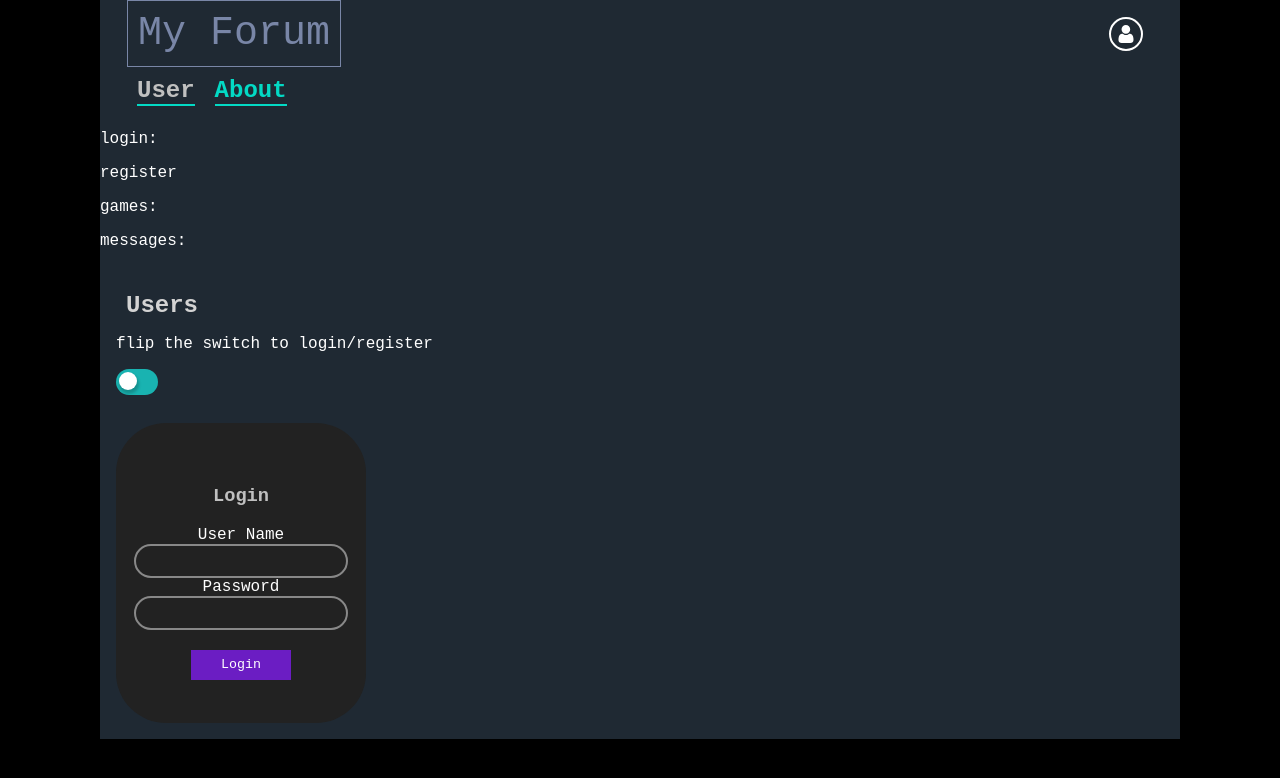
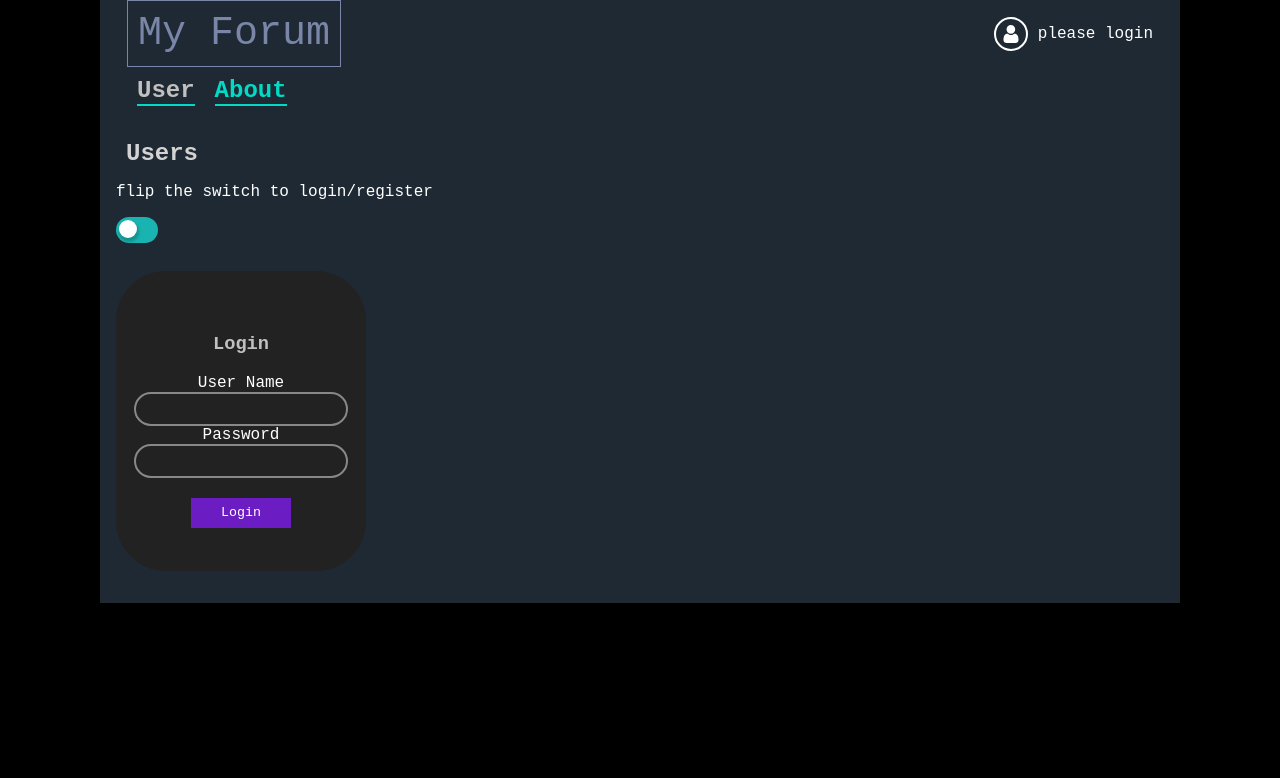
Before and after one commit to Aqveduktis/forum-fp-fe, a React (Create React App) app: page /user in a window 1280 px wide. Shown: the top 778 px of the page. Built offline with nearby package versions, Linux system fonts and the light colour scheme; a web font is replaced by a local one.

Commit message:
handle login

```diff
--- /dev/null
+++ b/src/components/Footer.js
@@ -0,0 +1,11 @@
+import React from 'react';
+import { StatusMessages } from './StatusMessages';
+import { Banner } from 'lib/containers';
+
+export const Footer = () => {
+	return (
+		<Banner>
+			<StatusMessages />
+		</Banner>
+	);
+};
--- a/src/components/Header.js
+++ b/src/components/Header.js
@@ -3,12 +3,9 @@ import { Link } from 'react-router-dom';
 import {useSelector} from 'react-redux'
 import styled, {keyframes} from 'styled-components';
 import {StyledLink} from '../lib/shared'
-import { Title } from 'lib/text';
+import { Title, Text } from 'lib/text';
 import { Banner } from 'lib/containers';
-import {Result} from '../components/Result'
-import { StatusMessages } from './StatusMessages';
 import { UserLogo } from 'lib/UserLogo';
-
 
 const LinkNav = styled.nav`
 margin: 10px 0;
@@ -23,24 +20,30 @@ const colorChanging = keyframes`
 100% {color: white;}
 
 `
+const Wrapper = styled.div`
+display: flex;
+justify-content: flex-end;
+align-items: center;
 
+`
 
 
 const Loading = styled.p`
 font-size: 20px;
 font-width: bold;
 animation: ${colorChanging} 5s linear infinite;
-
 `
 
 
 export const Header = () => {
 	const isLoading = useSelector((state)=>state.userStore.isLoading)
+	const name = useSelector((state)=>state.userStore.user.name)
 	return (
 		<>
     <Banner>
       <Title to="/">My Forum</Title>
-			<UserLogo size={100} />
+			<Wrapper><UserLogo size={100} /><Text>{ name ? name : "please login"}</Text></Wrapper>
+
     </Banner>
 		<Banner>
 		<LinkNav>
@@ -49,10 +52,6 @@ export const Header = () => {
 			</LinkNav>
 			{isLoading && <Loading>Loading</Loading>}
     </Banner>
-
-    <StatusMessages />
-		<Result />
 		</>
-
 	);
 };
--- a/src/components/Login.js
+++ b/src/components/Login.js
@@ -1,23 +1,31 @@
-import React, { useState } from 'react';
+import React, { useState, useEffect } from 'react';
+import { useHistory } from 'react-router-dom';
 import { useSelector, useDispatch } from 'react-redux';
 import { userStore, login } from 'reducers/userStore';
-import {MyForm} from './MyForm'
+import { MyForm } from './MyForm';
 
 export const Login = () => {
 	// const [name, setName] = useState("")
 	// const [password, setPassword] = useState("")
-
-const dispatch = useDispatch()
+	const userName = useSelector((state) => state.userStore.user.name);
+	let history = useHistory();
+	const dispatch = useDispatch();
 
 	const handleLogin = (name, password) => {
-  dispatch(login(name, password))
+		dispatch(login(name, password));
+	};
+	useEffect(
+		() => {
+			if (userName) {
+				history.push('/');
 			}
+		},
+		[ userName ]
+	);
 
-
-return(
+	return (
 		<div>
 			<MyForm info="Login" handleSubmit={handleLogin} />
-
 		</div>
-)
-}
+	);
+};
--- a/src/components/Result.js
+++ /dev/null
@@ -1,14 +0,0 @@
-import React, { useState } from 'react';
-import { useSelector, useDispatch } from 'react-redux';
-import { Text } from 'lib/text';
-
-export const Result = () => {
-	const myName = useSelector((state) => state.userStore.user.name);
-	const loading = useSelector((state) => state.userStore.isLoading);
-	return (
-		<div>
-			{myName && <Text>current user {myName}</Text>}
-			{loading && <Text>Loading</Text>}
-		</div>
-	);
-};
--- a/src/components/StatusMessages.js
+++ b/src/components/StatusMessages.js
@@ -1,18 +1,18 @@
-import React from 'react'
-import { useSelector } from 'react-redux'
-import {Text} from 'lib/text'
+import React from 'react';
+import { useSelector } from 'react-redux';
+import { Text } from 'lib/text';
 
 export const StatusMessages = () => {
-const loginText = useSelector((state)=>state.userStore.loginMessage)
-const registerText = useSelector((state)=>state.userStore.registerMessage)
-const gameText = useSelector((state)=>state.gameStore.fetchingStatus)
-const messageText = useSelector((state)=>state.messageStore.messageStatus)
-  return(
-    <div>
-    <Text>login: {loginText}</Text>
-    <Text>register {registerText}</Text>
-    <Text> games: {gameText}</Text>
-    <Text> messages: {messageText}</Text>
-    </div>
-  )
-}
+	const loginText = useSelector((state) => state.userStore.loginMessage);
+	const registerText = useSelector((state) => state.userStore.registerMessage);
+	const gameText = useSelector((state) => state.gameStore.fetchingStatus);
+	const messageText = useSelector((state) => state.messageStore.messageStatus);
+	return (
+		<div>
+			<Text>{loginText}</Text>
+			<Text>{registerText}</Text>
+			<Text>{gameText}</Text>
+			<Text>{messageText}</Text>
+		</div>
+	);
+};
--- a/src/pages/HomePage.js
+++ b/src/pages/HomePage.js
@@ -6,10 +6,11 @@ import { UserPage } from './UserPage';
 import { Header } from 'components/Header';
 import { Home } from 'components/Home';
 import { Box } from 'lib/containers';
+import { Footer } from 'components/Footer';
 
 export const HomePage = () => {
 	return (
-    <Box>
+		<Box>
 			<BrowserRouter>
 				<Header />
 				<Switch>
@@ -26,7 +27,8 @@ export const HomePage = () => {
 						<GameDetails />
 					</Route>
 				</Switch>
+				<Footer />
 			</BrowserRouter>
-    </Box>
+		</Box>
 	);
 };
--- a/src/pages/UserPage.js
+++ b/src/pages/UserPage.js
@@ -1,12 +1,11 @@
-import React, { useState } from 'react'
-import { useDispatch, useSelector } from 'react-redux'
-import styled from 'styled-components'
-import { Login } from '../components/Login'
-import { Register } from '../components/Register'
-import { Result } from '../components/Result'
-import { Page } from 'lib/containers'
-import {PageTitle, Text} from 'lib/text'
-import {CheckBoxWrapper, CheckBox, CheckBoxLabel} from 'lib/shared'
+import React, { useState } from 'react';
+import { useDispatch, useSelector } from 'react-redux';
+import styled from 'styled-components';
+import { Login } from '../components/Login';
+import { Register } from '../components/Register';
+import { Page } from 'lib/containers';
+import { PageTitle, Text } from 'lib/text';
+import { CheckBoxWrapper, CheckBox, CheckBoxLabel } from 'lib/shared';
 
 const Wrapper = styled.div`
 	width: 100%;
@@ -14,25 +13,26 @@ display: flex;
 	flex-wrap: wrap;
 	justify-content: space-between;
 	align-items: center;
-`
+`;
 
 export const UserPage = () => {
-const dispatch = useDispatch()
-const [checked, setChecked] = useState(false)
+	const dispatch = useDispatch();
+	const [ checked, setChecked ] = useState(false);
 
-  return(
+	return (
 		<Page>
 			<PageTitle>Users</PageTitle>
 			<Text>flip the switch to login/register</Text>
 			<CheckBoxWrapper>
-        <CheckBox id="checkbox" type="checkbox" checked={checked} onChange={(e)=>setChecked(e.target.checked)} />
+				<CheckBox
+					id="checkbox"
+					type="checkbox"
+					checked={checked}
+					onChange={(e) => setChecked(e.target.checked)}
+				/>
 				<CheckBoxLabel htmlFor="checkbox" />
 			</CheckBoxWrapper>
-    <Wrapper>
-    {checked ? <Register /> : <Login /> }
-    </Wrapper>
-    <Result />
+			<Wrapper>{checked ? <Register /> : <Login />}</Wrapper>
 		</Page>
-
-  )
-}
+	);
+};
--- a/src/reducers/userStore.js
+++ b/src/reducers/userStore.js
@@ -1,4 +1,5 @@
 import { createSlice } from '@reduxjs/toolkit';
+import { useHistory } from 'react-router-dom';
 
 const initialState = {
 	user: {
@@ -8,7 +9,7 @@ const initialState = {
 	},
 	messages: [],
 	loginMessage: null,
-  registerMessage: null,
+	registerMessage: null,
 	isLoading: false
 };
 
@@ -23,7 +24,7 @@ export const userStore = createSlice({
 		setLoginMessage: (state, action) => {
 			state.loginMessage = action.payload;
 		},
-    	setRegisterMessage: (state, action) => {
+		setRegisterMessage: (state, action) => {
 			state.registerMessage = action.payload;
 		},
 		setLoading: (state, action) => {
@@ -36,24 +37,25 @@ export const login = (name, password) => {
 	const LOGIN_URL = 'http://localhost:8080/sessions';
 	return (dispatch) => {
 		dispatch(userStore.actions.setLoading(true));
-    dispatch(userStore.actions.setLoginMessage("trying to login"))
+		dispatch(userStore.actions.setLoginMessage('trying to login'));
 		fetch(LOGIN_URL, {
 			method: 'POST',
 			body: JSON.stringify({ name, password }),
 			headers: { 'Content-Type': 'application/json' }
 		})
 			.then((res) => {
-				console.log(res.ok);
+				console.log(res.status);
 				if (res.ok) {
 					return res.json();
 				} else {
-					throw 'could not login';
+					throw `could not login, error:${res.status}`;
 				}
 			})
 			.then((json) => {
 				console.log(json);
 				dispatch(userStore.actions.loginUser({ name: name, id: json.userId, accessToken: json.accessToken }));
-        dispatch(userStore.actions.setLoginMessage("sucessful login"))
+				dispatch(userStore.actions.setLoginMessage(null));
+				dispatch(userStore.actions.setRegisterMessage(null));
 				dispatch(userStore.actions.setLoading(false));
 			})
 			.catch((err) => {
@@ -65,8 +67,8 @@ export const login = (name, password) => {
 export const register = (name, password) => {
 	const REG_URL = 'http://localhost:8080/users';
 	return (dispatch) => {
-    dispatch(userStore.actions.setLoading(true));
-    dispatch(userStore.actions.setRegisterMessage("trying to register"))
+		dispatch(userStore.actions.setLoading(true));
+		dispatch(userStore.actions.setRegisterMessage('trying to register'));
 		fetch(REG_URL, {
 			method: 'POST',
 			body: JSON.stringify({ name, password }),
@@ -82,12 +84,12 @@ export const register = (name, password) => {
 			})
 			.then((json) => {
 				console.log(json);
-        dispatch(userStore.actions.setRegisterMessage(`created user, ${json.name}`))
-        dispatch(userStore.actions.setLoading(false));
+				dispatch(userStore.actions.setRegisterMessage(`created user, ${json.name}`));
+				dispatch(userStore.actions.setLoading(false));
 			})
 			.catch((err) => {
 				dispatch(userStore.actions.setRegisterMessage(err));
-        dispatch(userStore.actions.setLoading(false));
+				dispatch(userStore.actions.setLoading(false));
 			});
 	};
 };
```
Lines whose indentation alone changed are shown as unchanged.
